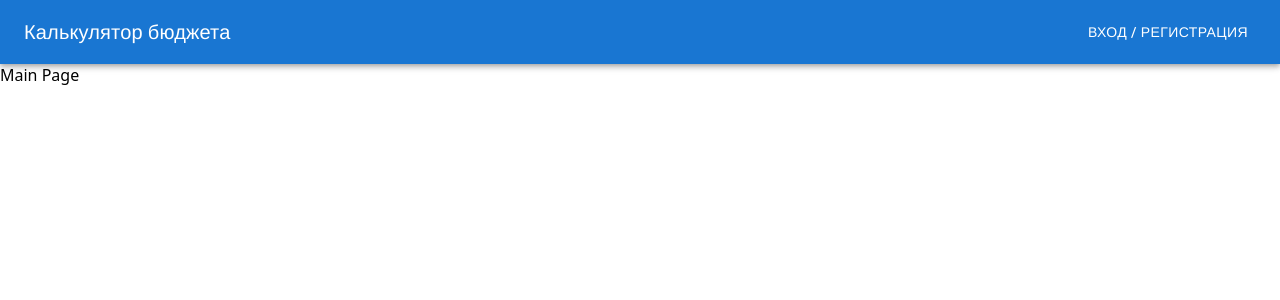
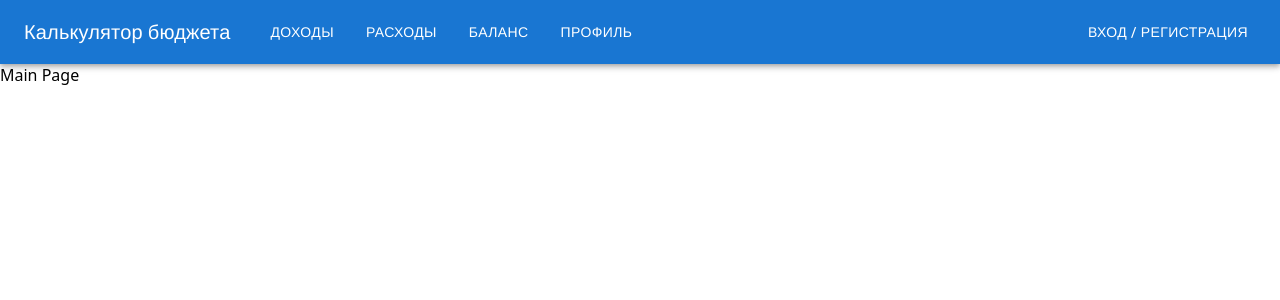
Before and after one commit to mkozhevnikov2323/digit-budget-calculator, a React (Vite) app: page / in a window 1280 px wide. Shown: the top 300 px of the page. Built offline with nearby package versions, Linux system fonts and the light colour scheme; a web font is replaced by a local one.

Commit message:
add AuthButton, LogoutButton, MobileMenu, navItems, Navigation, fix Navbar

```diff
--- a/src/features/Authorization/index.ts
+++ b/src/features/Authorization/index.ts
@@ -1,3 +1,7 @@
+export { AuthButton } from './ui/AuthButton';
+
+export { LogoutButton } from './ui/LogoutButton';
+
 export { logout } from './model/authThunks';
 
 export { AuthModal } from './ui/AuthModal';
@@ -8,5 +12,3 @@ export {
   setAuthenticated,
   reducer as authorizationReducer,
 } from './model/authorizationSlice';
-
-export { AuthForm } from './ui/AuthForm';
--- /dev/null
+++ b/src/features/Authorization/ui/AuthButton.tsx
@@ -0,0 +1,17 @@
+import { Button } from '@mui/material';
+import { useAppDispatch } from 'app/providers/store/hooks';
+import { openAuthModal } from '../model/authorizationSlice';
+
+export const AuthButton = () => {
+  const dispatch = useAppDispatch();
+  const handleOpenModal = () => dispatch(openAuthModal());
+
+  return (
+    <Button
+      color="inherit"
+      onClick={handleOpenModal}
+    >
+      Вход / Регистрация
+    </Button>
+  );
+};
--- /dev/null
+++ b/src/features/Authorization/ui/LogoutButton.tsx
@@ -0,0 +1,35 @@
+import { Button, Typography } from '@mui/material';
+import LogoutIcon from '@mui/icons-material/Logout';
+import { useAppDispatch } from 'app/providers/store/hooks';
+import { logout } from '../model/authThunks';
+import { useNavigate } from 'react-router';
+import { selectUser } from 'entities/User';
+import { useSelector } from 'react-redux';
+
+export const LogoutButton = () => {
+  const dispatch = useAppDispatch();
+  const navigate = useNavigate();
+  const user = useSelector(selectUser);
+
+  const handleLogout = () => {
+    dispatch(logout());
+    navigate('/');
+  };
+
+  return (
+    <>
+      <Typography sx={{ mr: 2 }}>{user?.email}</Typography>
+      <Button
+        color="inherit"
+        startIcon={<LogoutIcon />}
+        onClick={handleLogout}
+        sx={{
+          border: '1px solid',
+          backgroundColor: 'grey',
+        }}
+      >
+        Выйти
+      </Button>
+    </>
+  );
+};
--- /dev/null
+++ b/src/widgets/MobileMenu/index.ts
@@ -0,0 +1,3 @@
+export { navItems } from './model/navItems';
+export type { NavItem } from './model/navItems';
+export { MobileMenu } from './ui/MobileMenu';
--- /dev/null
+++ b/src/widgets/MobileMenu/model/navItems.ts
@@ -0,0 +1,13 @@
+import { RoutePath } from 'app/providers/router/routeConfig';
+
+export interface NavItem {
+  label: string;
+  path: string;
+}
+
+export const navItems: NavItem[] = [
+  { label: 'Доходы', path: RoutePath.income },
+  { label: 'Расходы', path: RoutePath.expenses },
+  { label: 'Баланс', path: RoutePath.balance },
+  { label: 'Профиль', path: RoutePath.profile },
+];
--- /dev/null
+++ b/src/widgets/MobileMenu/ui/MobileMenu.tsx
@@ -0,0 +1,80 @@
+import {
+  Box,
+  Drawer,
+  IconButton,
+  List,
+  ListItem,
+  ListItemText,
+  useTheme,
+  useMediaQuery,
+  Divider,
+} from '@mui/material';
+import MenuIcon from '@mui/icons-material/Menu';
+import { useState } from 'react';
+import { navItems } from '../model/navItems';
+import { Link as RouterLink } from 'react-router';
+import { selectUser } from 'entities/User';
+import { useSelector } from 'react-redux';
+import { LogoutButton } from 'features/Authorization/ui/LogoutButton';
+import { AuthButton } from 'features/Authorization/ui/AuthButton';
+
+export const MobileMenu = () => {
+  const [open, setOpen] = useState(false);
+  const theme = useTheme();
+  const isMobile = useMediaQuery(theme.breakpoints.down('md'));
+  const user = useSelector(selectUser);
+
+  const toggleDrawer = (value: boolean) => () => setOpen(value);
+
+  const drawerContent = (
+    <Box
+      sx={{ width: 250, display: 'flex', flexDirection: 'column', p: 2 }}
+      onClick={toggleDrawer(false)}
+      onKeyDown={toggleDrawer(false)}
+    >
+      {user && (
+        <>
+          <List>
+            {navItems.map((item) => (
+              <ListItem
+                role="button"
+                component={RouterLink}
+                to={item.path}
+                key={item.label}
+              >
+                <ListItemText primary={item.label} />
+              </ListItem>
+            ))}
+          </List>
+
+          <Divider sx={{ my: 2 }} />
+        </>
+      )}
+
+      <Box sx={{ display: 'flex', flexDirection: 'column', gap: 2 }}>
+        {user ? <LogoutButton /> : <AuthButton />}
+      </Box>
+    </Box>
+  );
+
+  if (!isMobile) return null;
+
+  return (
+    <>
+      <IconButton
+        color="inherit"
+        edge="start"
+        onClick={toggleDrawer(true)}
+      >
+        <MenuIcon />
+      </IconButton>
+      <Drawer
+        anchor="right"
+        open={open}
+        onClose={toggleDrawer(false)}
+      >
+        {drawerContent}
+      </Drawer>
+    </>
+  );
+};
--- a/src/widgets/Navbar/ui/Navbar.tsx
+++ b/src/widgets/Navbar/ui/Navbar.tsx
@@ -2,59 +2,46 @@ import AppBar from '@mui/material/AppBar';
 import Box from '@mui/material/Box';
 import Toolbar from '@mui/material/Toolbar';
 import Typography from '@mui/material/Typography';
-import Button from '@mui/material/Button';
 import { useSelector } from 'react-redux';
 import { selectUser } from 'entities/User';
-import { AuthModal, logout, openAuthModal } from 'features/Authorization';
-import LogoutIcon from '@mui/icons-material/Logout';
-import { useAppDispatch } from 'app/providers/store/hooks';
-import { useNavigate } from 'react-router';
+import { AuthButton, AuthModal, LogoutButton } from 'features/Authorization';
+import { Navigation } from 'widgets/Navigation';
+import { useMediaQuery, useTheme } from '@mui/material';
+import { MobileMenu } from 'widgets/MobileMenu';
 
 export const Navbar = () => {
-  const dispatch = useAppDispatch();
-  const navigate = useNavigate();
-  const handleOpenModal = () => dispatch(openAuthModal());
-
+  const theme = useTheme();
+  const isMobile = useMediaQuery(theme.breakpoints.down('md'));
   const user = useSelector(selectUser);
-
-  const handleLogout = () => {
-    dispatch(logout());
-    navigate('/');
-  };
 
   return (
     <Box sx={{ flexGrow: 1 }}>
       <AppBar position="static">
-        <Toolbar>
+        <Toolbar
+          sx={{
+            display: 'flex',
+            alignItems: 'center',
+            justifyContent: 'space-between',
+          }}
+        >
+          <Box sx={{ display: 'flex', alignItems: 'center', gap: 4 }}>
             <Typography
               variant="h6"
               component="div"
-            sx={{ flexGrow: 1 }}
             >
               Калькулятор бюджета
             </Typography>
-          {user ? (
-            <>
-              <Typography sx={{ marginRight: 2 }}>{user.email}</Typography>
-              <Button
-                color="inherit"
-                startIcon={<LogoutIcon />}
-                onClick={handleLogout}
-                sx={{
-                  border: '1px solid',
-                  backgroundColor: 'grey',
-                }}
-              >
-                Выйти
-              </Button>
-            </>
+            <Navigation />
+          </Box>
+
+          {isMobile ? (
+            <MobileMenu />
+          ) : user ? (
+            <Box sx={{ display: 'flex', alignItems: 'center', gap: 2 }}>
+              <LogoutButton />
+            </Box>
           ) : (
-            <Button
-              color="inherit"
-              onClick={handleOpenModal}
-            >
-              Вход / Регистрация
-            </Button>
+            <AuthButton />
           )}
         </Toolbar>
       </AppBar>
--- /dev/null
+++ b/src/widgets/Navigation/index.ts
@@ -0,0 +1 @@
+export { Navigation } from './ui/Navigation';
--- /dev/null
+++ b/src/widgets/Navigation/ui/Navigation.tsx
@@ -0,0 +1,25 @@
+import { Link as RouterLink } from 'react-router';
+import { useTheme, useMediaQuery, Button, Box } from '@mui/material';
+import { navItems } from 'widgets/MobileMenu';
+
+export const Navigation = () => {
+  const theme = useTheme();
+  const isMobile = useMediaQuery(theme.breakpoints.down('md'));
+
+  if (isMobile) return null;
+
+  return (
+    <Box sx={{ display: 'flex', gap: 2 }}>
+      {navItems.map((item) => (
+        <Button
+          key={item.label}
+          color="inherit"
+          component={RouterLink}
+          to={item.path}
+        >
+          {item.label}
+        </Button>
+      ))}
+    </Box>
+  );
+};
```
Lines whose indentation alone changed are shown as unchanged.
